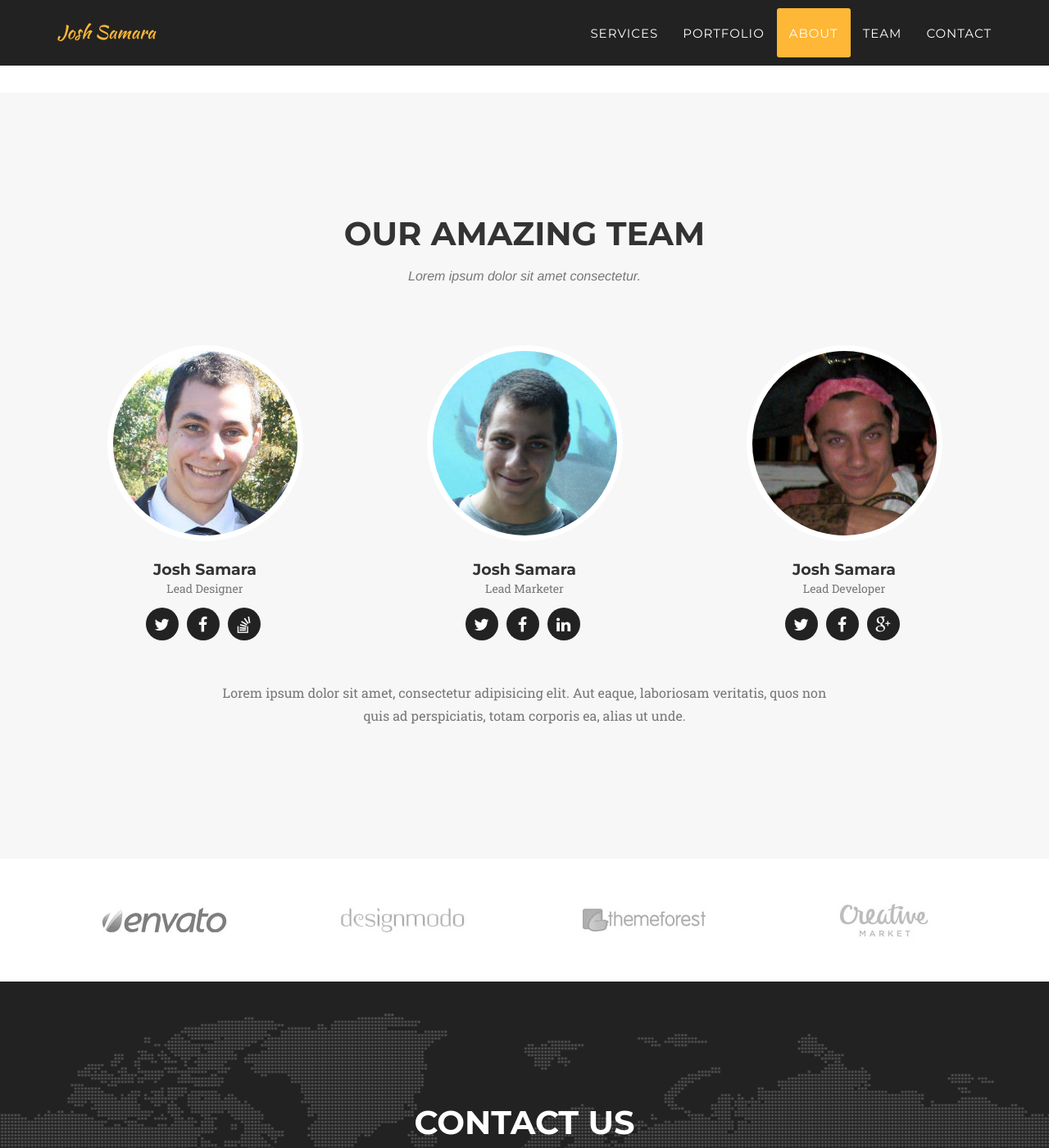
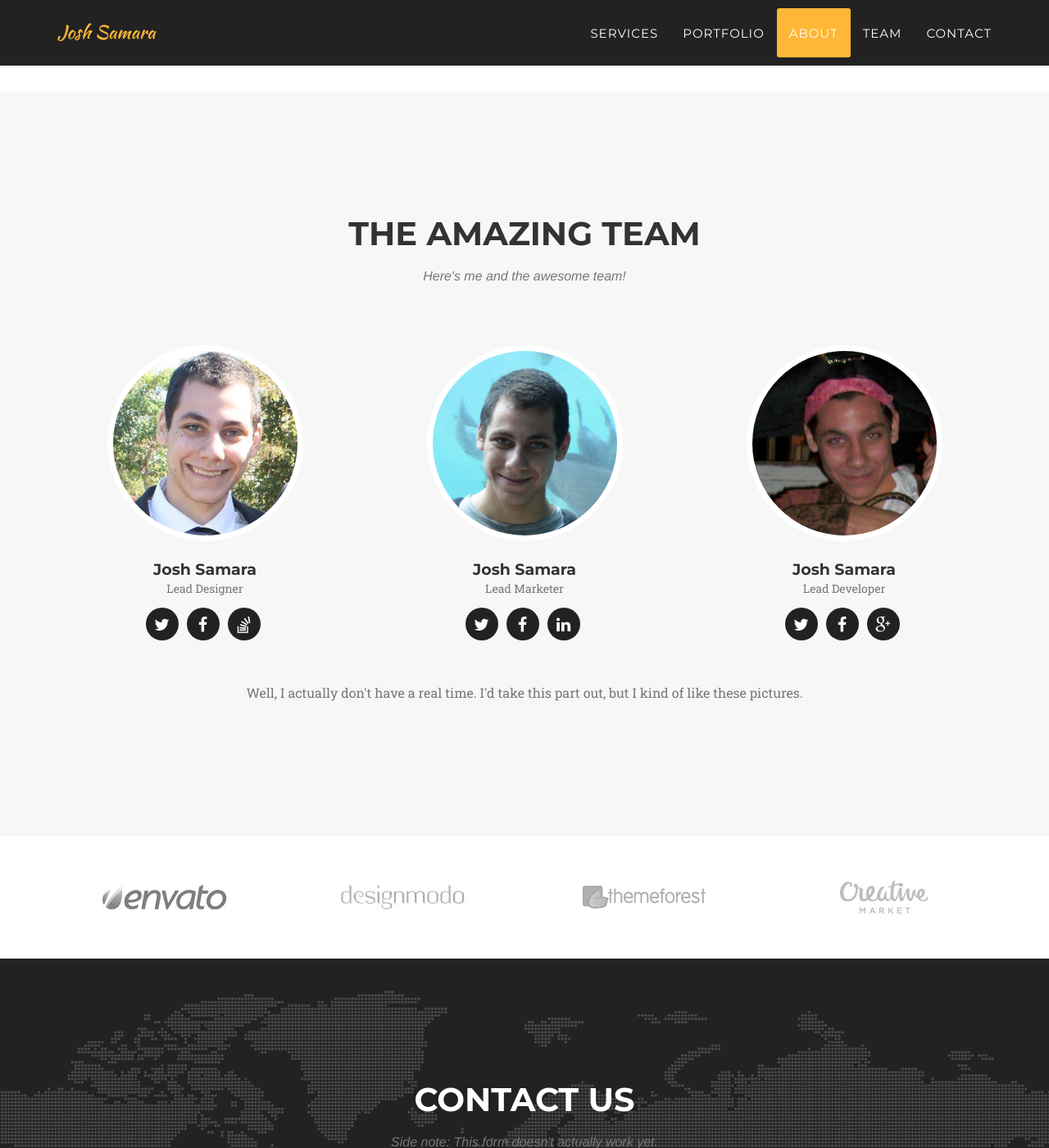
Before and after one commit to joshsamara/joshsamara.github.io, a Jekyll site: the page built from index.html, in a window 1280 px wide and 1400 px high, scrolled down 4332 px. Shown: the whole window at 82% size. Built offline with Jekyll 4.4.1, drawn with Linux system fonts in a browser that asks for light colours; some web fonts are replaced; some of the changed text lies outside the part shown.

Commit message:
Add disclaimers to some sections

```diff
--- a/_includes/contact.html
+++ b/_includes/contact.html
@@ -3,7 +3,7 @@
             <div class="row">
                 <div class="col-lg-12 text-center">
                     <h2 class="section-heading">Contact Us</h2>
-                    <h3 class="section-subheading text-muted">Lorem ipsum dolor sit amet consectetur.</h3>
+                    <h3 class="section-subheading text-muted">Side note: This form doesn't actually work yet.</h3>
                 </div>
             </div>
             <div class="row">
--- a/_includes/team.html
+++ b/_includes/team.html
@@ -3,8 +3,8 @@
         <div class="container">
             <div class="row">
                 <div class="col-lg-12 text-center">
-                    <h2 class="section-heading">Our Amazing Team</h2>
-                    <h3 class="section-subheading text-muted">Lorem ipsum dolor sit amet consectetur.</h3>
+                    <h2 class="section-heading">The Amazing Team</h2>
+                    <h3 class="section-subheading text-muted">Here's me and the awesome team!</h3>
                 </div>
             </div>
             <div class="row">
@@ -26,7 +26,7 @@
             </div>
             <div class="row">
                 <div class="col-lg-8 col-lg-offset-2 text-center">
-                    <p class="large text-muted">Lorem ipsum dolor sit amet, consectetur adipisicing elit. Aut eaque, laboriosam veritatis, quos non quis ad perspiciatis, totam corporis ea, alias ut unde.</p>
+                    <p class="large text-muted">Well, I actually don't have a real time. I'd take this part out, but I kind of like these pictures.</p>
                 </div>
             </div>
         </div>
```
Also changed, not shown: _layouts/default.html (line endings or trailing spaces).
